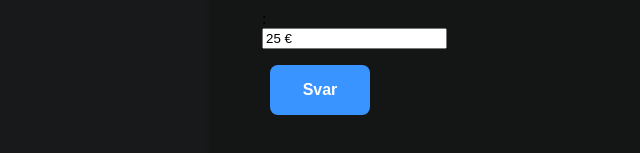
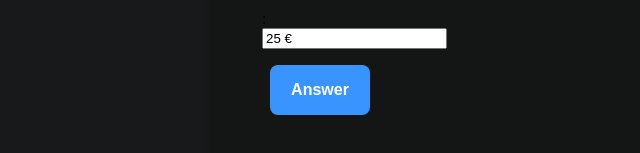
Before and after one commit to Shad0wwww/csgo-case-math, a plain HTML site: page Index.html in a window 1280 px wide. Shown: the part 1240-1393 px from the top of the page, 110-750 px from the left. Drawn offline with Linux system fonts and the light colour scheme; a web font is replaced by a local one.

Commit message:
Update Index.html

```diff
--- a/Index.html
+++ b/Index.html
@@ -25,7 +25,7 @@
                     <h1>Key price</h1>: <input type="text" id="keyprice" name="keyprice" value="2.35 €">
                     <h1>Money you have</h1>: <input type="text" id="Moneyyouhave" name="Moneyyouhave" value="25 €">
 
-                    <button type="button" onclick="myFunction()">Svar</button>
+                    <button type="button" onclick="myFunction()">Answer</button>
 
 
                 </div>
```
